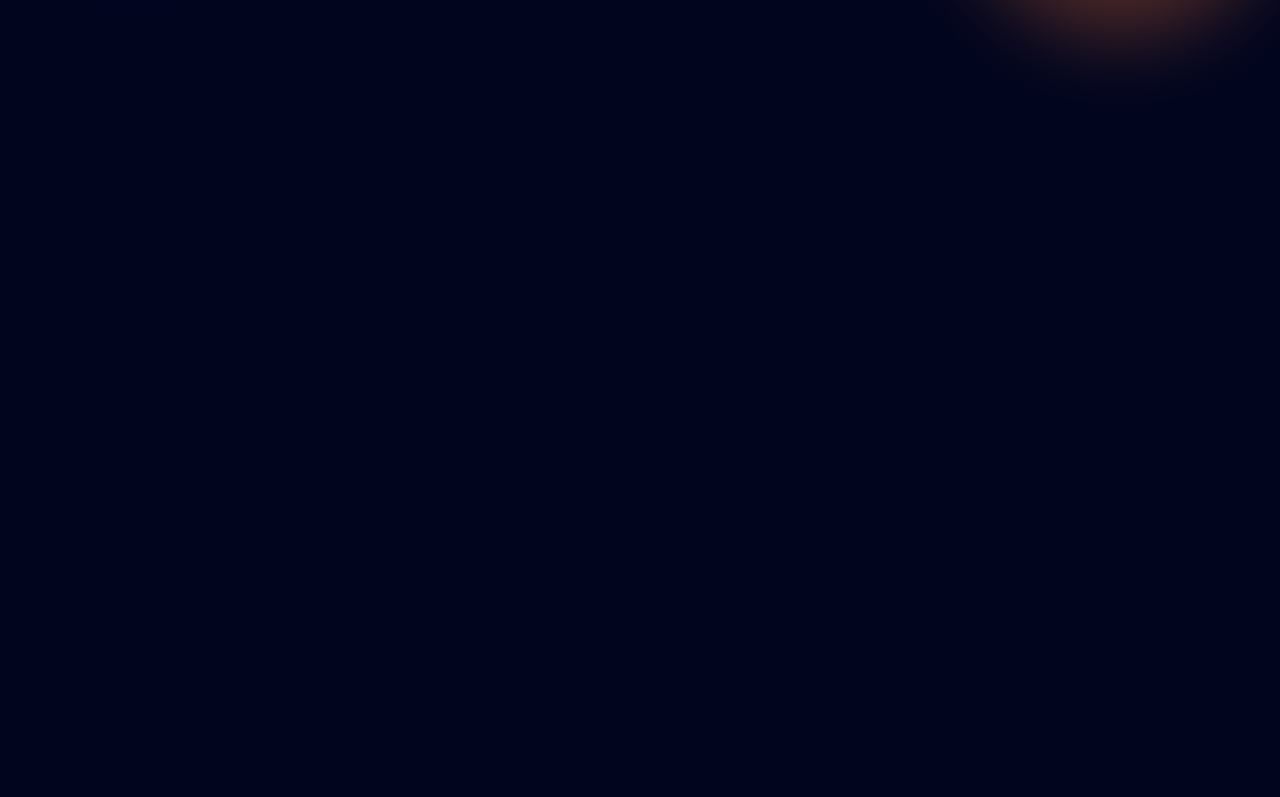
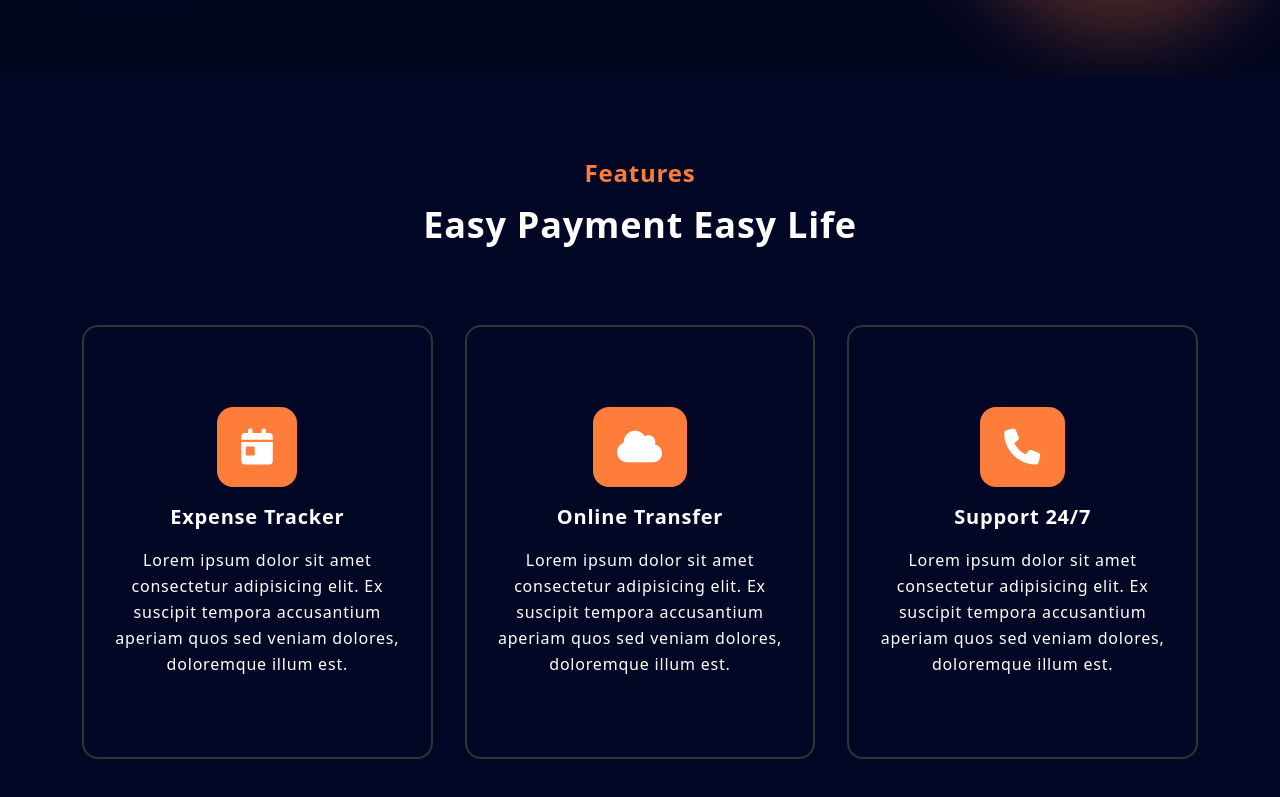
Before and after one commit to shuvo616/Digital-Currency, a website: page dist/index.html in a window 1280 px wide. Shown: the part 459-1256 px from the top of the page. Before the commit the page ends 800 px from the top, so only its background shows below. Drawn offline with Linux system fonts and the light colour scheme.

Commit message:
features sections completed

```diff
--- a/dist/index.html
+++ b/dist/index.html
@@ -100,6 +100,53 @@
                 </div>
             </div>
         </section>
+        <!-- Feature -->
+        <section id="features" class="bg-color-primary-light">
+            <div class="container py-20">
+                <!-- section heading -->
+                <div class="text-center m-auto mb-20 md:w-1/2">
+                    <h4 class="text-2xl text-color-secondary font-bold mb-4">Features</h4>
+                    <h1 class="text-3xl font-bold leading-snug md:text-4xl">Easy Payment Easy Life
+                    </h1>
+                </div>
+                <!-- Card Section -->
+                <div class="grid lg:grid-cols-3 md:grid-cols-2 gap-12 px-4 lg:gap-8 lg:px-8 sm:px-6">
+                    <!-- Card 1 -->
+                    <div
+                        class="border-2 border-solid border-color-gray text-center py-20 px-5 rounded-2xl cursor-pointer hover:bg-color-primary-dark ease-in duration-200">
+                        <div class="bg-color-secondary inline-block rounded-2xl py-5 px-6">
+                            <i class="fa-solid fa-calendar-day text-4xl"></i>
+                        </div>
+                        <h3 class="text-xl font-bold py-4">Expense Tracker</h3>
+                        <p class="leading-relaxed">Lorem ipsum dolor sit amet consectetur adipisicing elit. Ex suscipit
+                            tempora accusantium
+                            aperiam quos sed veniam dolores, doloremque illum est.</p>
+                    </div>
+                    <!-- Card 2 -->
+                    <div
+                        class="border-2 border-solid border-color-gray text-center py-20 px-5 rounded-2xl cursor-pointer hover:bg-color-primary-dark ease-in duration-200">
+                        <div class="bg-color-secondary inline-block rounded-2xl py-5 px-6">
+                            <i class="fa-solid fa-cloud text-4xl"></i>
+                        </div>
+                        <h3 class="text-xl font-bold py-4">Online Transfer</h3>
+                        <p class="leading-relaxed">Lorem ipsum dolor sit amet consectetur adipisicing elit. Ex suscipit
+                            tempora accusantium
+                            aperiam quos sed veniam dolores, doloremque illum est.</p>
+                    </div>
+                    <!-- Card 3 -->
+                    <div
+                        class="border-2 border-solid border-color-gray text-center py-20 px-5 rounded-2xl cursor-pointer hover:bg-color-primary-dark ease-in duration-200">
+                        <div class="bg-color-secondary inline-block rounded-2xl py-5 px-6">
+                            <i class="fa-solid fa-phone text-4xl"></i>
+                        </div>
+                        <h3 class="text-xl font-bold py-4">Support 24/7</h3>
+                        <p class="leading-relaxed">Lorem ipsum dolor sit amet consectetur adipisicing elit. Ex suscipit
+                            tempora accusantium
+                            aperiam quos sed veniam dolores, doloremque illum est.</p>
+                    </div>
+                </div>
+            </div>
+        </section>
     </main>
     <!-- JS -->
     <script src="../Js/script.js"></script>
```
Also changed, not shown: dist/style.css.
